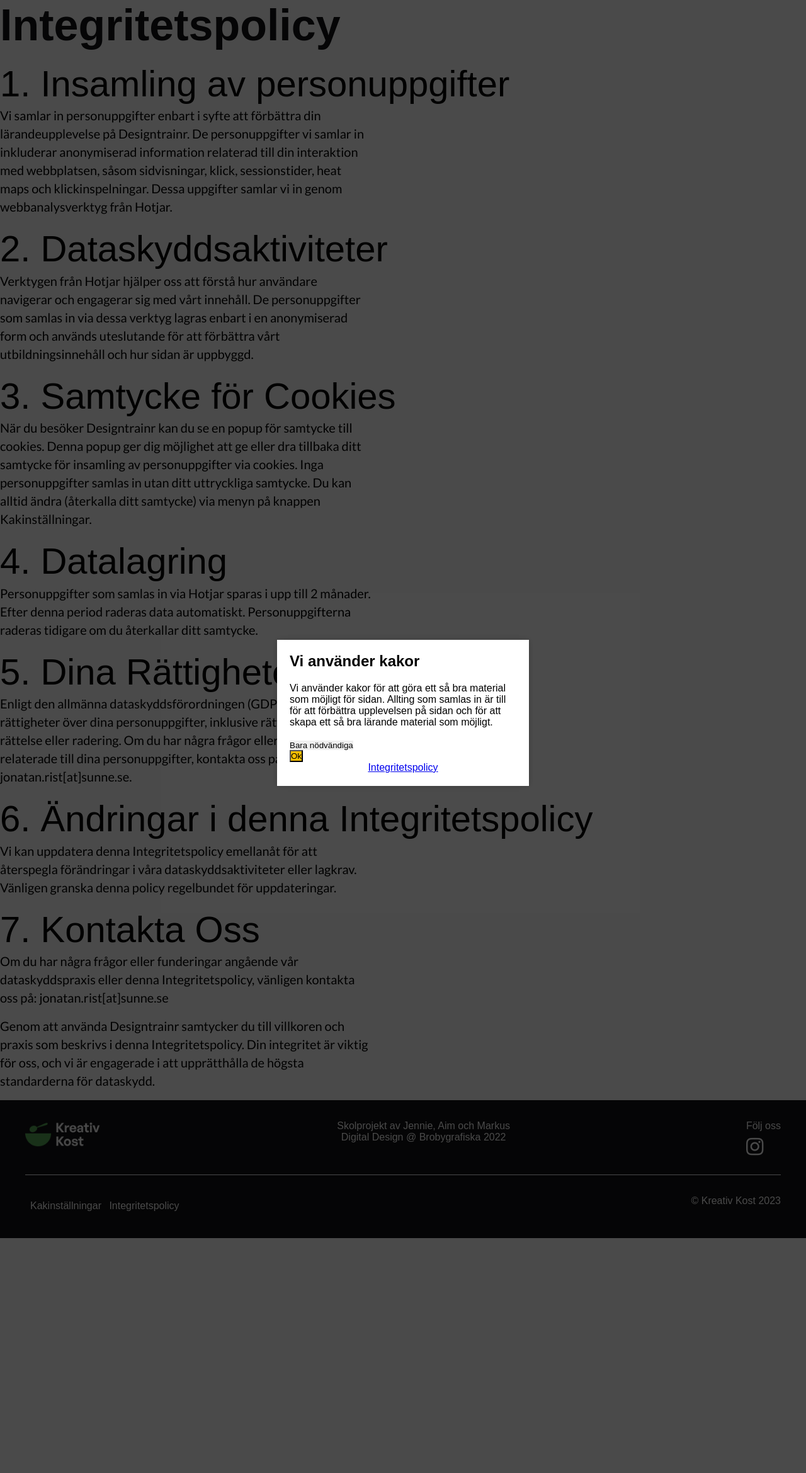
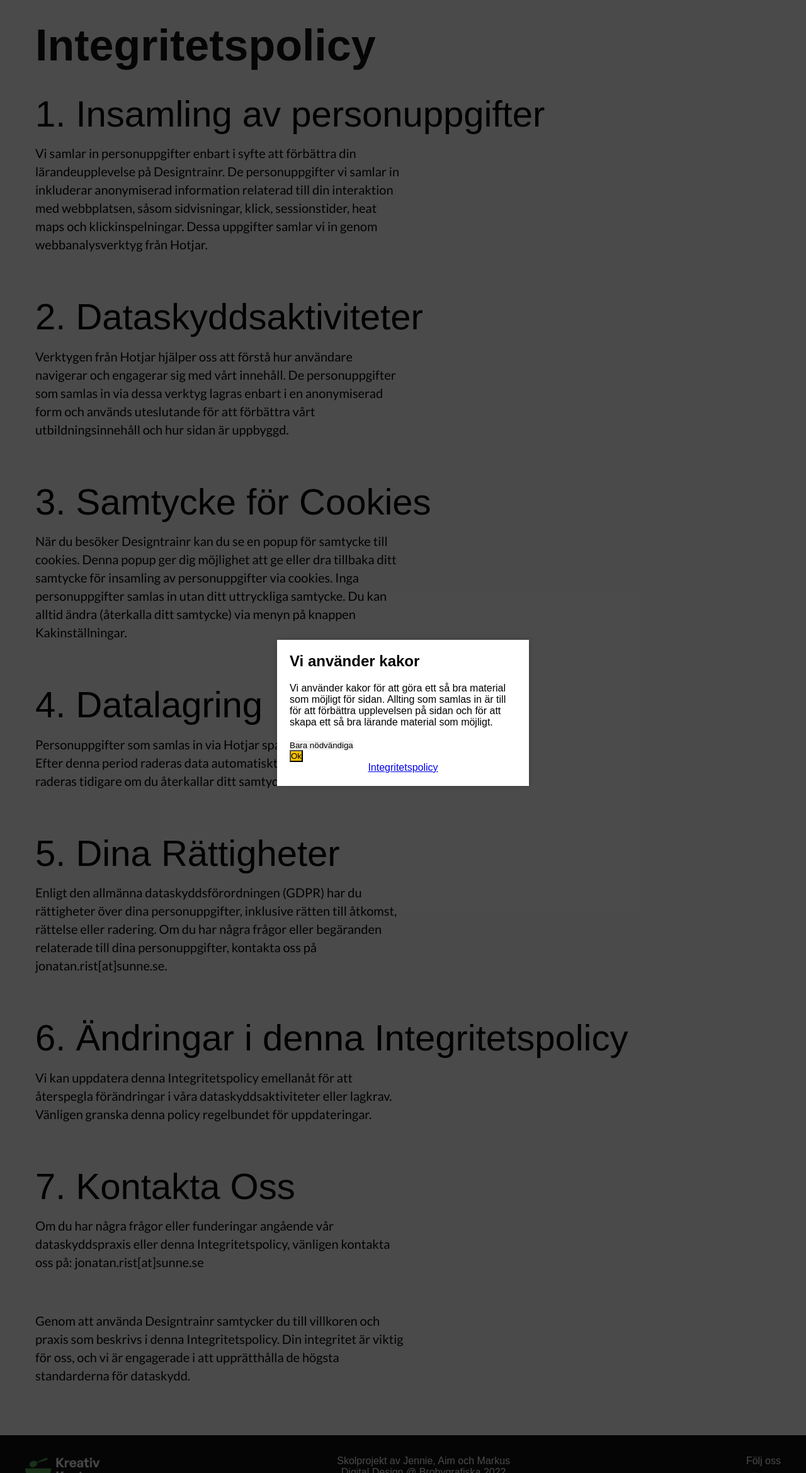
Before and after one commit to markushedin/Kreativkost, a PHP site: page /privacy-policy.php in a window 1280 px wide. Shown: the part 75-2414 px from the top of the page at 63% size. Run offline with PHP 8.4, Linux system fonts and the light colour scheme; data that the repository does not hold is empty; some web fonts are replaced.

Commit message:
intergritetspolicy
stylade intergritetspolicy

```diff
--- a/privacy-policy.php
+++ b/privacy-policy.php
@@ -1,7 +1,8 @@
 <?php require "inc/header.php"; ?>
 
+<div class="container_policy">
     <main>
-	<h1 class="headline">Integritetspolicy</h1>
+	    <h1 class="headline about-us-h1">Integritetspolicy</h1>
 
         <h2 class="mid-headline">1. Insamling av personuppgifter</h2>
         <p class="paragraph-text">Vi samlar in personuppgifter enbart i syfte att förbättra din lärandeupplevelse på Designtrainr. De personuppgifter vi samlar in inkluderar anonymiserad information relaterad till din interaktion med webbplatsen, såsom sidvisningar, klick, sessionstider, heat maps och klickinspelningar. Dessa uppgifter samlar vi in genom webbanalysverktyg från Hotjar.</p>
@@ -25,5 +26,5 @@
         <p class="paragraph-text">Om du har några frågor eller funderingar angående vår dataskyddspraxis eller denna Integritetspolicy, vänligen kontakta oss på: jonatan.rist[at]sunne.se</p>
         <p class="paragraph-text">Genom att använda Designtrainr samtycker du till villkoren och praxis som beskrivs i denna Integritetspolicy. Din integritet är viktig för oss, och vi är engagerade i att upprätthålla de högsta standarderna för dataskydd.</p>
     </main>
-
+</div>
 <?php require "inc/footer.php"; ?>
--- a/style.css
+++ b/style.css
@@ -1018,6 +1018,33 @@
   margin-bottom: 1rem;
 }
 
-main {
+.container_policy {
   max-width: 1200px;
+  display: flex;
+  margin: auto;
+  padding: 1rem;
+}
+.container_policy main h1 {
+  margin-bottom: 1rem;
+}
+@media (min-width: 1024px) {
+  .container_policy main h1 {
+    margin-bottom: 2rem;
+  }
+}
+.container_policy main h2 {
+  margin-bottom: 0.5rem;
+}
+@media (min-width: 1024px) {
+  .container_policy main h2 {
+    margin-bottom: 0.75rem;
+  }
+}
+.container_policy main p {
+  margin-bottom: 2rem;
+}
+@media (min-width: 1024px) {
+  .container_policy main p {
+    margin-bottom: 4rem;
+  }
 }/*# sourceMappingURL=style.css.map */
```
Also changed, not shown: sass/_privacy_policy.scss (+26 -2 lines), 1 other file. Lines whose indentation alone changed are shown as unchanged.
